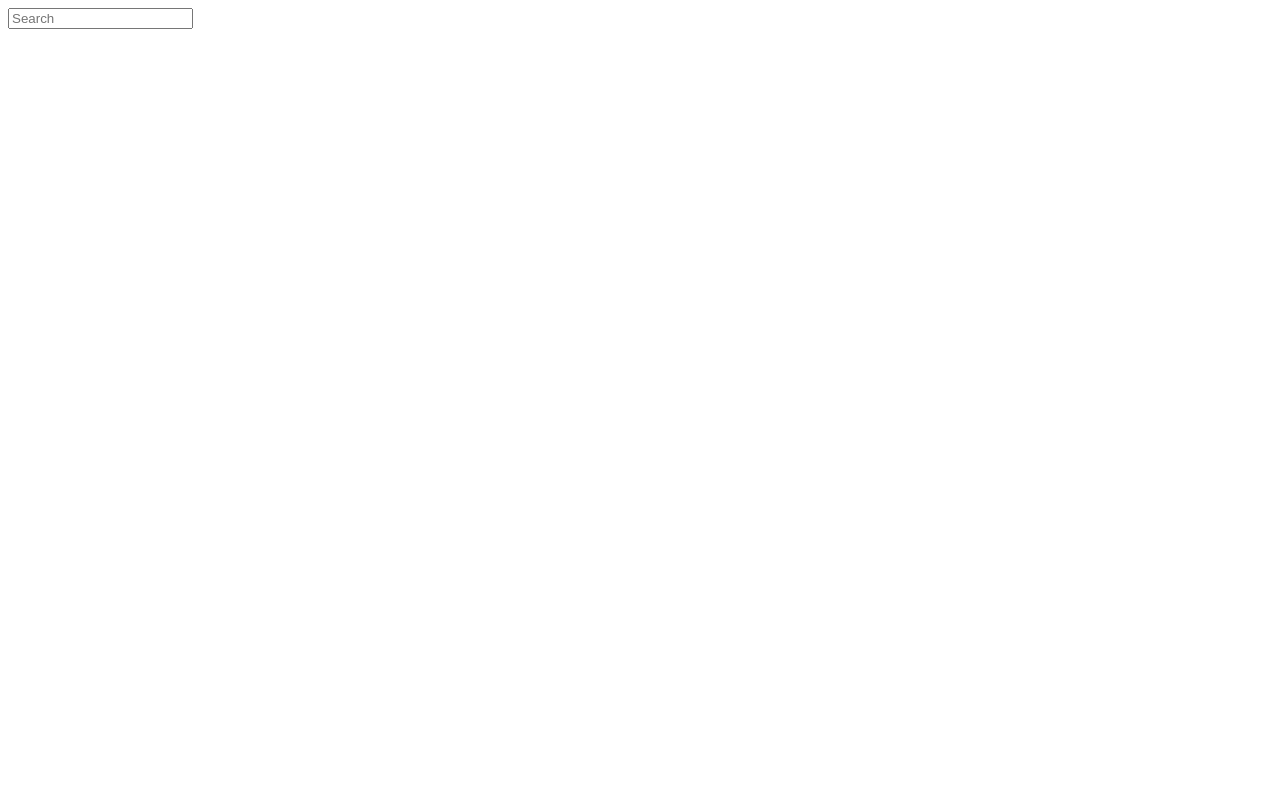
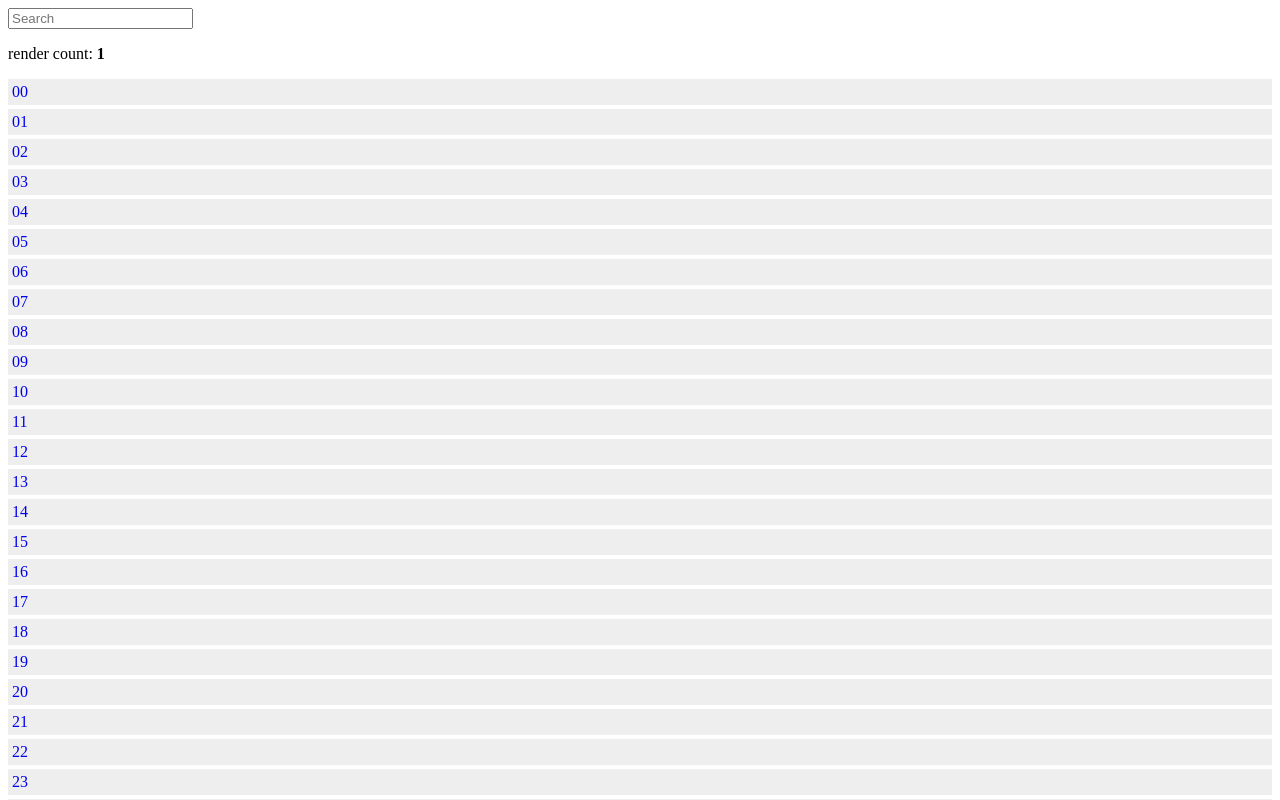
Before and after one commit to TimeRaider/a-thing-in-react-part-1, a React (Vite) app: page / in a window 1280 px wide. Shown: the top 800 px of the page. Built offline with nearby package versions, Linux system fonts and the light colour scheme.

Commit message:
initial setup

```diff
--- a/src/App.tsx
+++ b/src/App.tsx
@@ -1,17 +1,32 @@
-import { useState } from 'react'
-
+import { useMemo, useState } from 'react';
+import { Content } from './Content';
+import { data } from './data';
 
 function App() {
-  const [search, setSearch] = useState('')
+  const [search, setSearch] = useState('');
+
+  const dataFiltered = useMemo(
+    () =>
+      data.filter((item) =>
+        item.title
+          .toLocaleLowerCase()
+          .includes(search.toLocaleLowerCase().trim())
+      ),
+    [search]
+  );
 
   return (
     <>
       <div>
-        <input type="text" placeholder="Search" onChange={e => setSearch(e.target.value)}/>
+        <input
+          type="text"
+          placeholder="Search"
+          onChange={(e) => setSearch(e.target.value)}
+        />
       </div>
-      {search}
+      <Content data={dataFiltered} />
     </>
-  )
+  );
 }
 
-export default App
+export default App;
--- /dev/null
+++ b/src/Content.styles.ts
@@ -0,0 +1,18 @@
+export default {
+  ul: {
+    listStyle: 'none',
+    padding: 0,
+  },
+  item: {
+    marginBottom: '4px',
+  },
+  title: {
+    display: 'block',
+    padding: '4px',
+    textDecoration: 'none',
+    background: '#eee',
+    '&:hover': {
+      background: 'black',
+    },
+  },
+};
--- a/src/Content.tsx
+++ b/src/Content.tsx
@@ -0,0 +1,49 @@
+import { useCallback, useState, useRef, MouseEventHandler } from 'react';
+import type { Data } from './types';
+
+import styles from './Content.styles';
+
+type Props = {
+  data: Data;
+};
+
+export function Content({ data }: Props) {
+  const refRenderCount = useRef(0);
+  const [ids, setIds] = useState<Props['data']['id'][]>([]);
+
+  const toggleId = useCallback(
+    (id: string) =>
+      setIds((ids) =>
+        ids.includes(id) ? ids.filter((i) => i !== id) : [...ids, id]
+      ),
+    []
+  );
+
+  const onClick = useCallback<MouseEventHandler<HTMLAnchorElement>>((e) => {
+    e.preventDefault();
+    toggleId(e.target?.dataset.id);
+  }, []);
+
+  return (
+    <>
+      <p>
+        render count: <strong>{++refRenderCount.current}</strong>
+      </p>
+      <ul style={styles.ul}>
+        {data.map((item) => (
+          <li key={item.id} style={styles.item}>
+            <a
+              style={styles.title}
+              href="#"
+              data-id={item.id}
+              onClick={onClick}
+            >
+              {item.title}
+            </a>
+            {ids.includes(item.id) && <p>{item.description}</p>}
+          </li>
+        ))}
+      </ul>
+    </>
+  );
+}
--- /dev/null
+++ b/src/data.ts
@@ -0,0 +1,13 @@
+import type { Data } from './types';
+
+const description =
+  'Lorem ipsum dolor sit amet, consectetur adipiscing elit, sed do eiusmod tempor incididunt ut labore et dolore magna aliqua. Ut enim ad minim veniam, quis nostrud exercitation ullamco laboris nisi ut aliquip ex ea commodo consequat. Duis aute irure dolor in reprehenderit in voluptate velit esse cillum dolore eu fugiat nulla pariatur. Excepteur sint occaecat cupidatat non proident, sunt in culpa qui officia deserunt mollit anim id est laborum.';
+
+export const data: Data = Array.from({ length: 100 }).map((_, i) => {
+  const title = String(i).padStart(2, '0');
+  return {
+    id: title,
+    title,
+    description,
+  };
+});
--- a/src/main.tsx
+++ b/src/main.tsx
@@ -1,9 +1,6 @@
-import React from 'react';
 import ReactDOM from 'react-dom/client';
-import App from './App.tsx';
+import App from './App';
 
 ReactDOM.createRoot(document.getElementById('root') as HTMLElement).render(
-  <React.StrictMode>
-    <App />
-  </React.StrictMode>
+  <App />
 );
--- /dev/null
+++ b/src/types.ts
@@ -0,0 +1,7 @@
+export interface Item {
+  id: string;
+  title: string;
+  description: string;
+}
+
+export type Data = Item[];
--- a/tsconfig.json
+++ b/tsconfig.json
@@ -6,7 +6,7 @@
     "skipLibCheck": true,
 
     /* Bundler mode */
-    "moduleResolution": "bundler",
+    "moduleResolution": "node",
     "allowImportingTsExtensions": true,
     "resolveJsonModule": true,
     "isolatedModules": true,
--- a/tsconfig.node.json
+++ b/tsconfig.node.json
@@ -3,7 +3,7 @@
     "composite": true,
     "skipLibCheck": true,
     "module": "ESNext",
-    "moduleResolution": "bundler",
+    "moduleResolution": "node",
     "allowSyntheticDefaultImports": true
   },
   "include": ["vite.config.ts"]
```
Also changed, not shown: src/data.json (deleted).
